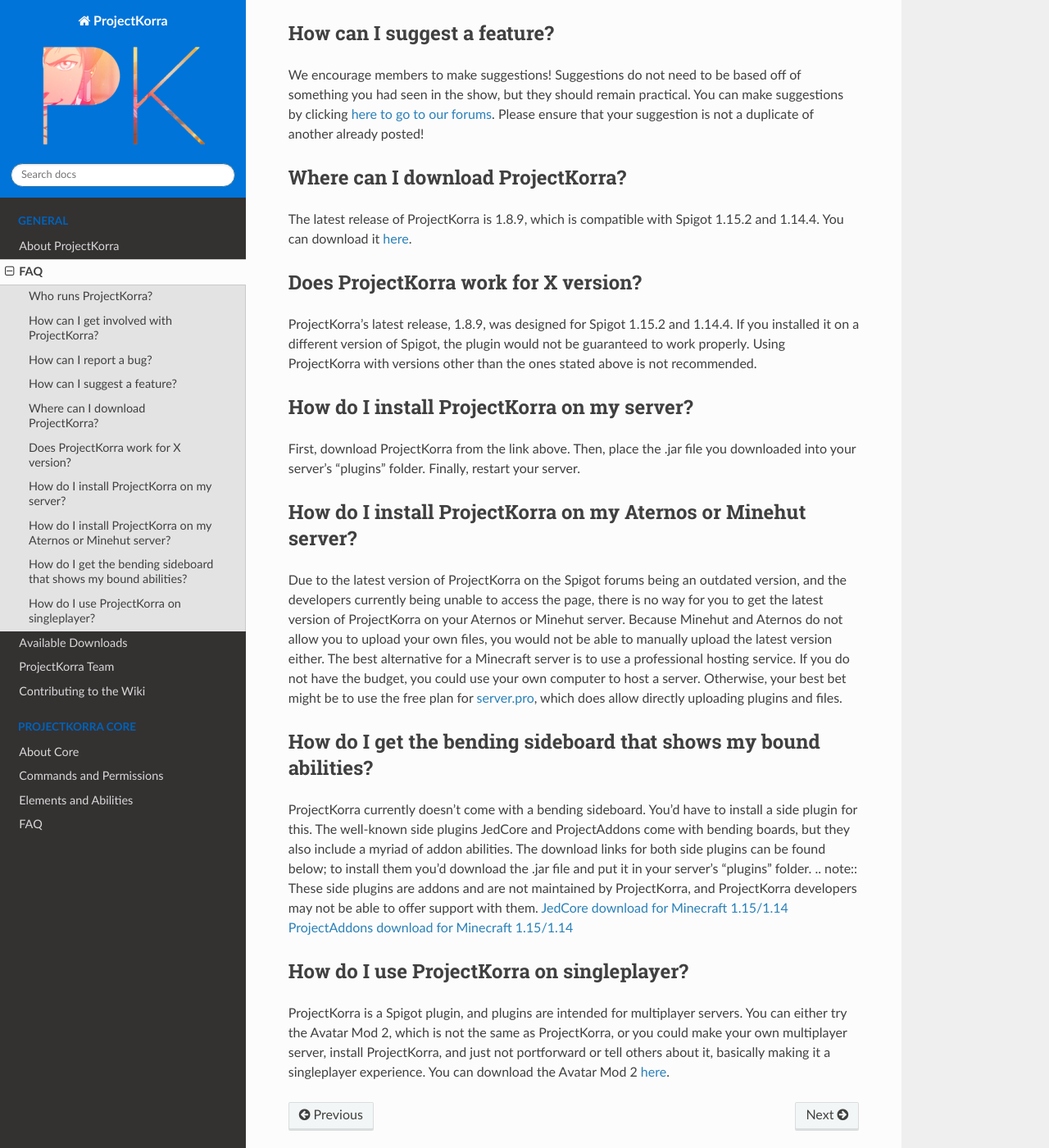
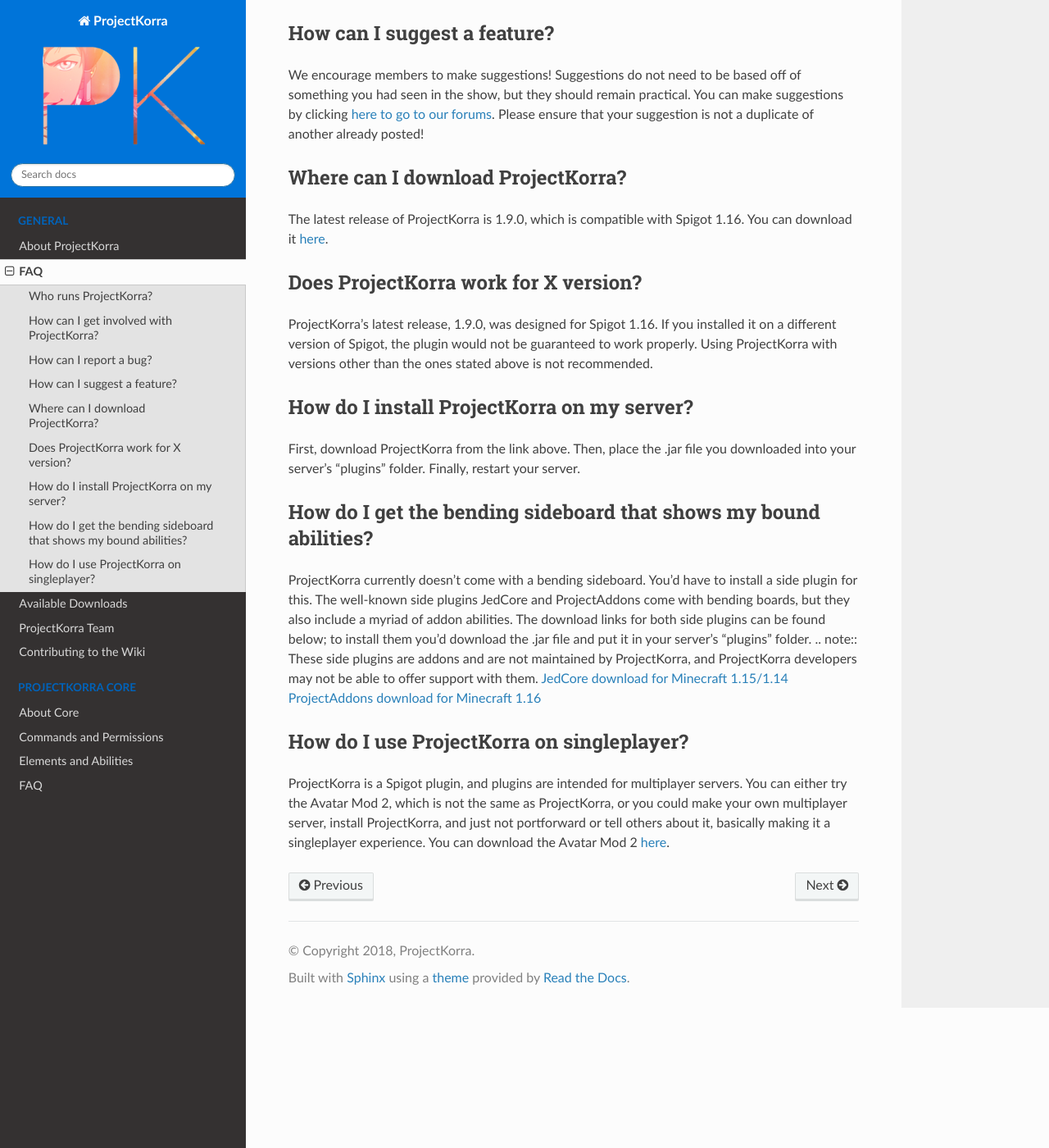
Before and after one commit to ProjectKorra/ProjectKorraWiki, a Sphinx documentation site: the page built from source/general/faq.rst, in a window 1280 px wide and 1400 px high, scrolled down 717 px. Shown: the whole window at 82% size. Built offline with Sphinx 7.4.7 and the Read the Docs theme 2.0.0, drawn with Linux system fonts in a browser that asks for light colours.

Commit message:
Update faq.rst for PK 1.9.0
- Changed version numbers from PK 1.8.9 to 1.9.0 and MC 1.15 to 1.16
- Removed Aternos/Minehut question, as it is no longer applicable

```diff
--- a/source/general/faq.rst
+++ b/source/general/faq.rst
@@ -36,26 +36,18 @@
 Where can I download ProjectKorra?
 ==================================
 
-The latest release of ProjectKorra is 1.8.9, which is compatible with Spigot 1.15.2 and 1.14.4. You can download it `here <https://projectkorra.com/forum/resources/projectkorra-core.1/>`_.
+The latest release of ProjectKorra is 1.9.0, which is compatible with Spigot 1.16. You can download it `here <https://projectkorra.com/forum/resources/projectkorra-core.1/>`_.
 
 Does ProjectKorra work for X version?
 ================================
 
-ProjectKorra's latest release, 1.8.9, was designed for Spigot 1.15.2 and 1.14.4.
+ProjectKorra's latest release, 1.9.0, was designed for Spigot 1.16.
 If you installed it on a different version of Spigot, the plugin would not be guaranteed to work properly. Using ProjectKorra with versions other than the ones stated above is not recommended.
 
 How do I install ProjectKorra on my server?
 ===========================================
 
 First, download ProjectKorra from the link above. Then, place the .jar file you downloaded into your server's "plugins" folder. Finally, restart your server.
-
-How do I install ProjectKorra on my Aternos or Minehut server?
-==============================================================
-
-Due to the latest version of ProjectKorra on the Spigot forums being an outdated version, and the developers currently being unable to access the page, there is no way for you to get the latest version of ProjectKorra on your Aternos or Minehut server.
-Because Minehut and Aternos do not allow you to upload your own files, you would not be able to manually upload the latest version either.
-The best alternative for a Minecraft server is to use a professional hosting service. If you do not have the budget, you could use your own computer to host a server.
-Otherwise, your best bet might be to use the free plan for `server.pro <https://server.pro/>`_, which does allow directly uploading plugins and files.
 
 How do I get the bending sideboard that shows my bound abilities?
 =================================================================
@@ -65,7 +57,7 @@
 The download links for both side plugins can be found below; to install them you'd download the .jar file and put it in your server's "plugins" folder.
 .. note:: These side plugins are addons and are not maintained by ProjectKorra, and ProjectKorra developers may not be able to offer support with them.
 `JedCore download for Minecraft 1.15/1.14 <https://github.com/plushmonkey/JedCore/releases>`_
-`ProjectAddons download for Minecraft 1.15/1.14 <https://github.com/Simplicitee/ProjectAddons/releases>`_
+`ProjectAddons download for Minecraft 1.16 <https://github.com/Simplicitee/ProjectAddons/releases>`_
 
 How do I use ProjectKorra on singleplayer?
 ==========================================
```
